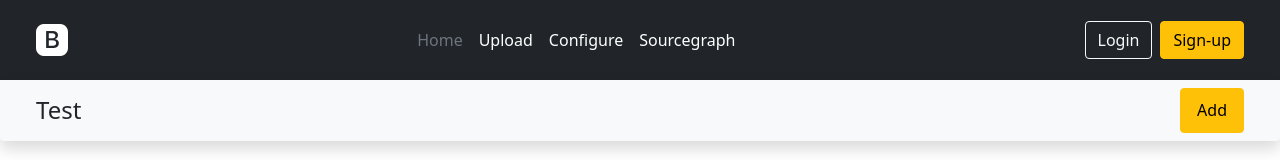
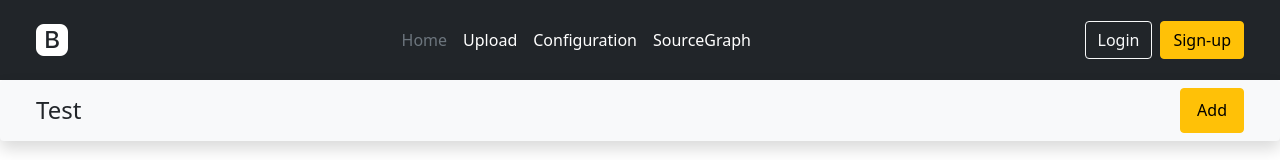
Before and after one commit to yangify/dollfront, a React (Create React App) app: page / in a window 1280 px wide. Shown: the top 160 px of the page. Built offline with nearby package versions, Linux system fonts and the light colour scheme; no server answers.

Commit message:
added page selection into redux store

```diff
--- a/src/component/body/body.jsx
+++ b/src/component/body/body.jsx
@@ -2,16 +2,17 @@ import React from "react";
 import { Route, Switch } from "react-router-dom";
 import { Home } from "./home/home";
 import { Upload } from "./home/upload/upload_card";
+import { Configuration } from "./configuration/configuration";
 import { NotFound } from "./404/not_found";
-import {Configuration} from "./configuration/configuration";
+import * as Pages from "../../pages";
 
 export const Body = () => {
     return (
         <div className="container-fluid h-75 p-4">
             <Switch>
-                <Route path='/' component={Home} exact />
-                <Route path='/upload' component={Upload} exact />
-                <Route path='/configure' component={Configuration} exact />
+                <Route path={Pages.HOME.link} component={Home} exact />
+                <Route path={Pages.UPLOAD.link} component={Upload} exact />
+                <Route path={Pages.CONFIGURATION.link} component={Configuration} exact />
                 <Route component={NotFound} />
             </Switch>
         </div>
--- a/src/component/body/home/apk/apk_card.jsx
+++ b/src/component/body/home/apk/apk_card.jsx
@@ -1,7 +1,8 @@
 import { useEffect } from "react";
 import { connect } from 'react-redux';
+
+import { getApk } from "../../../../redux/dispatcher/apk_dispatcher";
 import { ApkList } from "./apk_list";
-import { getApk } from "../../../../redux/dispatcher/apk_dispatcher";
 
 const ApkCard = ({ list, getApk }) => {
 
--- a/src/component/nav_bar/header.jsx
+++ b/src/component/nav_bar/header.jsx
@@ -1,4 +1,4 @@
-import { Menu }  from "./menu";
+import Menu from "./menu";
 import { Logo } from "./logo";
 import { LoginButton } from "./login_button";
 import { SignupButton } from "./signup_button";
--- a/src/component/nav_bar/menu.jsx
+++ b/src/component/nav_bar/menu.jsx
@@ -1,12 +1,34 @@
+import { connect } from "react-redux";
 import { Link } from 'react-router-dom';
 
-export const Menu = () => {
+import { changePage } from "../../redux/dispatcher/page_dispatcher";
+import * as Pages from "../../pages";
+
+const Menu = ({ changePage }) => {
+
+    const home = "nav-link px-2 text-secondary";
+    const link = "nav-link px-2 text-white";
+
     return (
         <ul className="nav col-12 col-lg-auto me-lg-auto mb-2 justify-content-center mb-md-0 ms-auto">
-            <li><Link to="/" className="nav-link px-2 text-secondary">Home</Link></li>
-            <li><Link to="/upload" className="nav-link px-2 text-white">Upload</Link></li>
-            <li><Link to="/configure" className="nav-link px-2 text-white">Configure</Link></li>
-            <li><a href={process.env.REACT_APP_SOURCE_GRAPH_URL} className="nav-link px-2 text-white">Sourcegraph</a></li>
+            { Pages.PAGE_LIST.map( page => (
+                <li key={page.name} >
+                    <Link to={page.link} onClick={() => changePage(page.name)}
+                          className={ page.name === Pages.HOME.name ? home : link }>
+                        {page.display}
+                    </Link>
+                </li>
+            ))}
+            <li><a href={process.env.REACT_APP_SOURCE_GRAPH_URL} className="nav-link px-2 text-white">SourceGraph</a></li>
         </ul>
     );
 }
+
+const mapStateToProps = state => ({
+    ...state,
+    list: state.apks.list
+});
+
+const mapDispatchToProps = { changePage }
+
+export default connect(mapStateToProps, mapDispatchToProps)(Menu)
--- a/src/redux/action/types.jsx
+++ b/src/redux/action/types.jsx
@@ -1,4 +1,10 @@
+// PAGE
+export const CHANGE_PAGE = 'CHANGE_PAGE';
+
+// APK
 export const GET_APK = 'GET_APK';
 export const SELECT_APK = 'SELECT_APK';
 
+
+// LINK
 export const GET_LINK = 'GET_LINK';
--- a/src/redux/reducer/root_reducer.jsx
+++ b/src/redux/reducer/root_reducer.jsx
@@ -1,8 +1,10 @@
 import { combineReducers } from "redux";
 import { ApkReducer } from './apk_reducer';
-import { DetectionReducer } from "./detection_reducer";
+import { DetectionReducer } from './detection_reducer';
+import { PageReducer } from './page_reducer';
 
 export default combineReducers({
    apks: ApkReducer,
-   detections: DetectionReducer
+   detections: DetectionReducer,
+   page: PageReducer
 });
```
